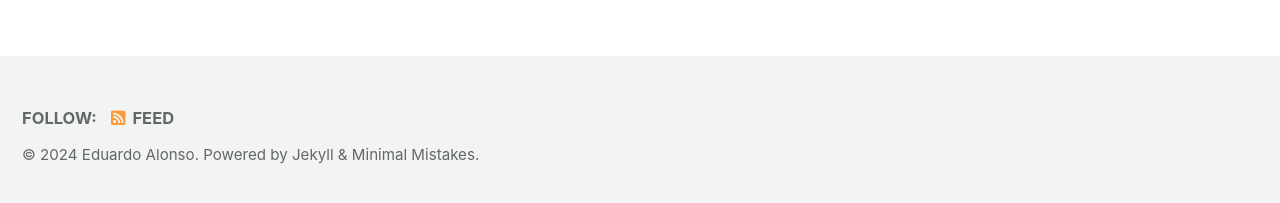
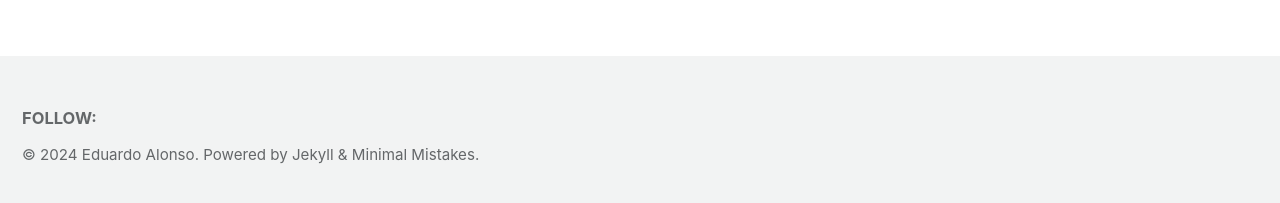
Before and after one commit to edalsan/website, a Jekyll site: the page built from index.html, in a window 1280 px wide. Shown: the part 689-892 px from the top of the page. Built offline with Jekyll 4.4.1, drawn with Linux system fonts in a browser that asks for light colours; cached includes are drawn as plain includes; the list of posts is cut into pages by our own code.

Commit message:
Update _config.yml

```diff
--- a/_config.yml
+++ b/_config.yml
@@ -30,7 +30,7 @@
 # breadcrumbs            : false # true, false (default)
 words_per_minute         : 200
 comments:
-  provider               : "utterances" # false (default), "disqus", "discourse", "facebook", "staticman", "staticman_v2", "utterances", "giscus", "custom"
+  provider               : false # false (default), "disqus", "discourse", "facebook", "staticman", "staticman_v2", "utterances", "giscus", "custom"
   disqus:
     shortname            : # https://help.disqus.com/customer/portal/articles/466208-what-s-a-shortname-
   discourse:
@@ -58,7 +58,7 @@
   secret                 :
 atom_feed:
   path                   : # blank (default) uses feed.xml
-  hide                   : # true, false (default)
+  hide                   : true # true, false (default)
 search                   : true # true, false (default)
 search_full_content      : true # true, false (default)
 search_provider          : lunr # lunr (default), algolia, google
```
